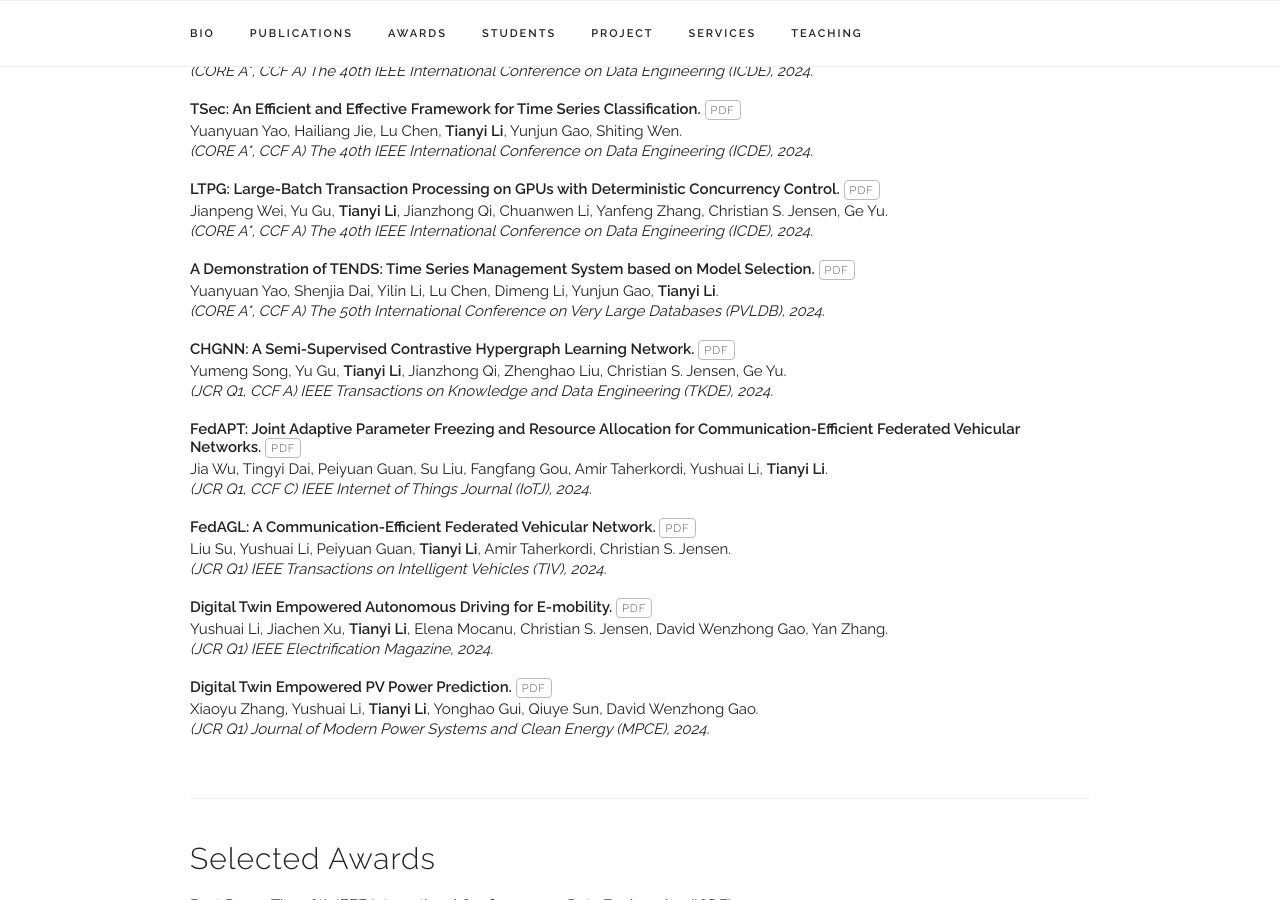
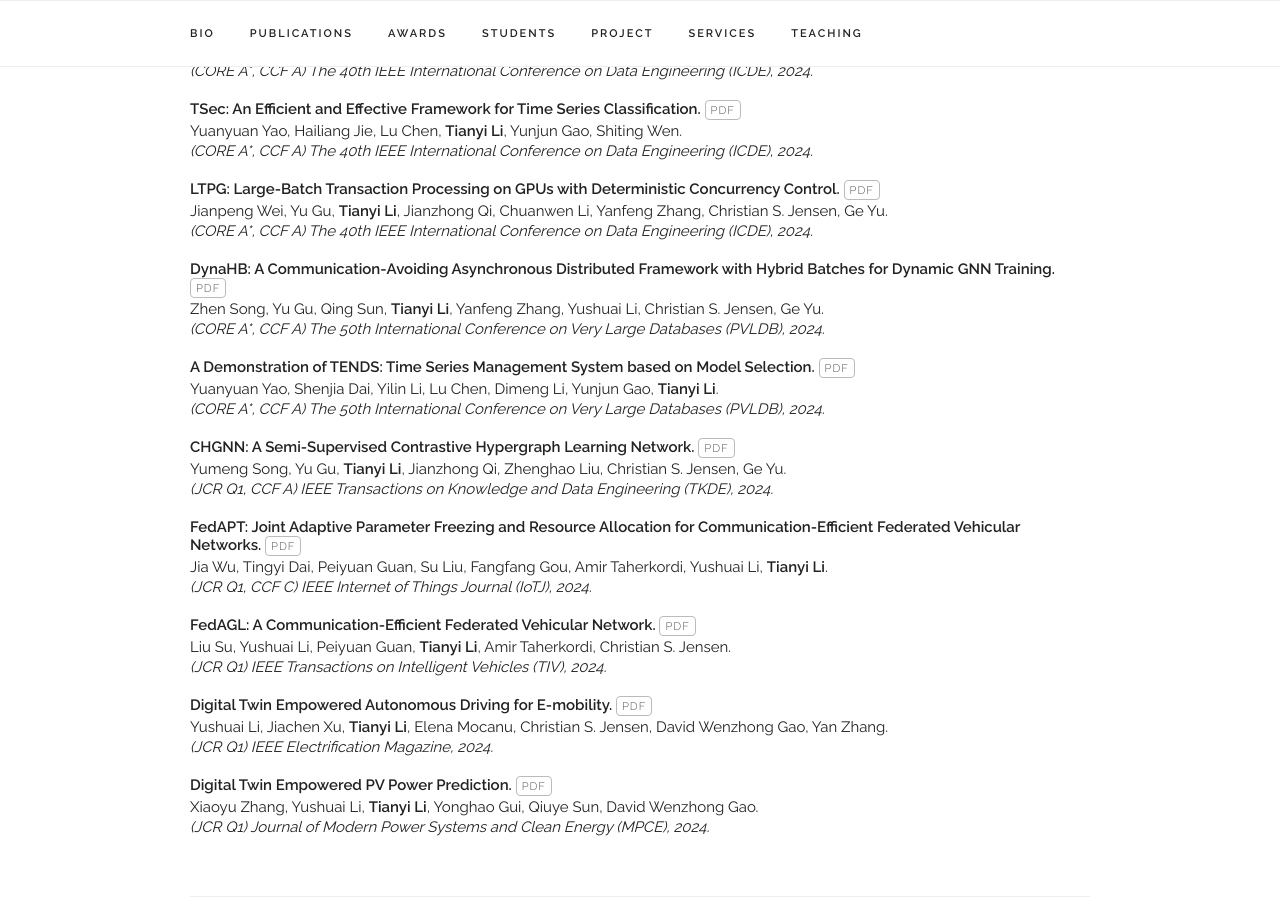
Before and after one commit to litianyi-cs-dkaau/litianyi-cs-dkaau.github.io, a Jekyll site: the page built from index.html, in a window 1280 px wide and 900 px high, scrolled down 1214 px. Built offline with Jekyll 4.4.1, drawn with Linux system fonts in a browser that asks for light colours.

Commit message:
Update publications.yaml

```diff
--- a/_data/publications.yaml
+++ b/_data/publications.yaml
@@ -26,6 +26,13 @@ papers:
   - title: "LTPG: Large-Batch Transaction Processing on GPUs with Deterministic Concurrency Control."
     authors: "Jianpeng Wei, Yu Gu, Tianyi Li+, Jianzhong Qi, Chuanwen Li, Yanfeng Zhang, Christian S. Jensen, Ge Yu."
     venue: "(CORE A*, CCF A) The 40th IEEE International Conference on Data Engineering (ICDE), 2024."
+    paper_pdf: ""
+    conference: y
+    year2024: y
+
+  - title: "DynaHB: A Communication-Avoiding Asynchronous Distributed Framework with Hybrid Batches for Dynamic GNN Training."
+    authors: "Zhen Song, Yu Gu, Qing Sun, Tianyi Li+, Yanfeng Zhang, Yushuai Li, Christian S. Jensen, Ge Yu."
+    venue: "(CORE A*, CCF A) The 50th International Conference on Very Large Databases (PVLDB), 2024."
     paper_pdf: ""
     conference: y
     year2024: y
```
